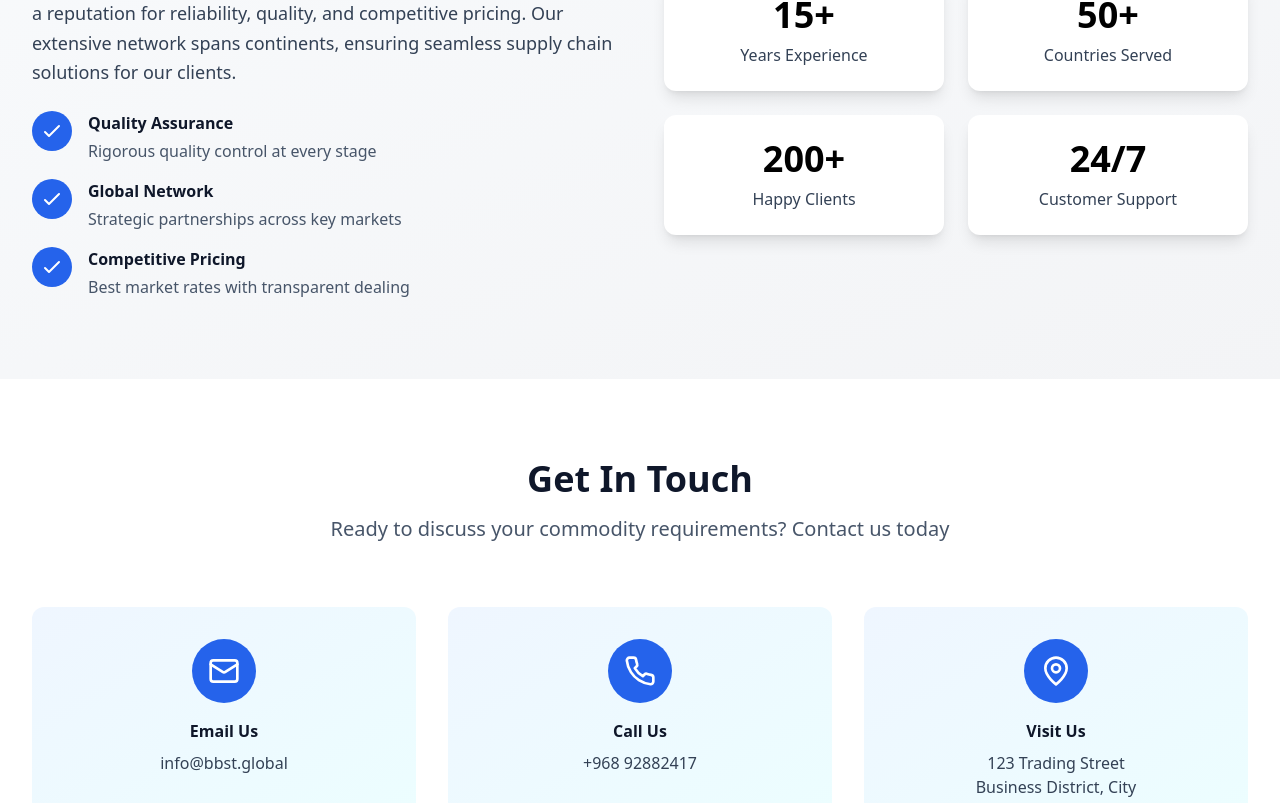
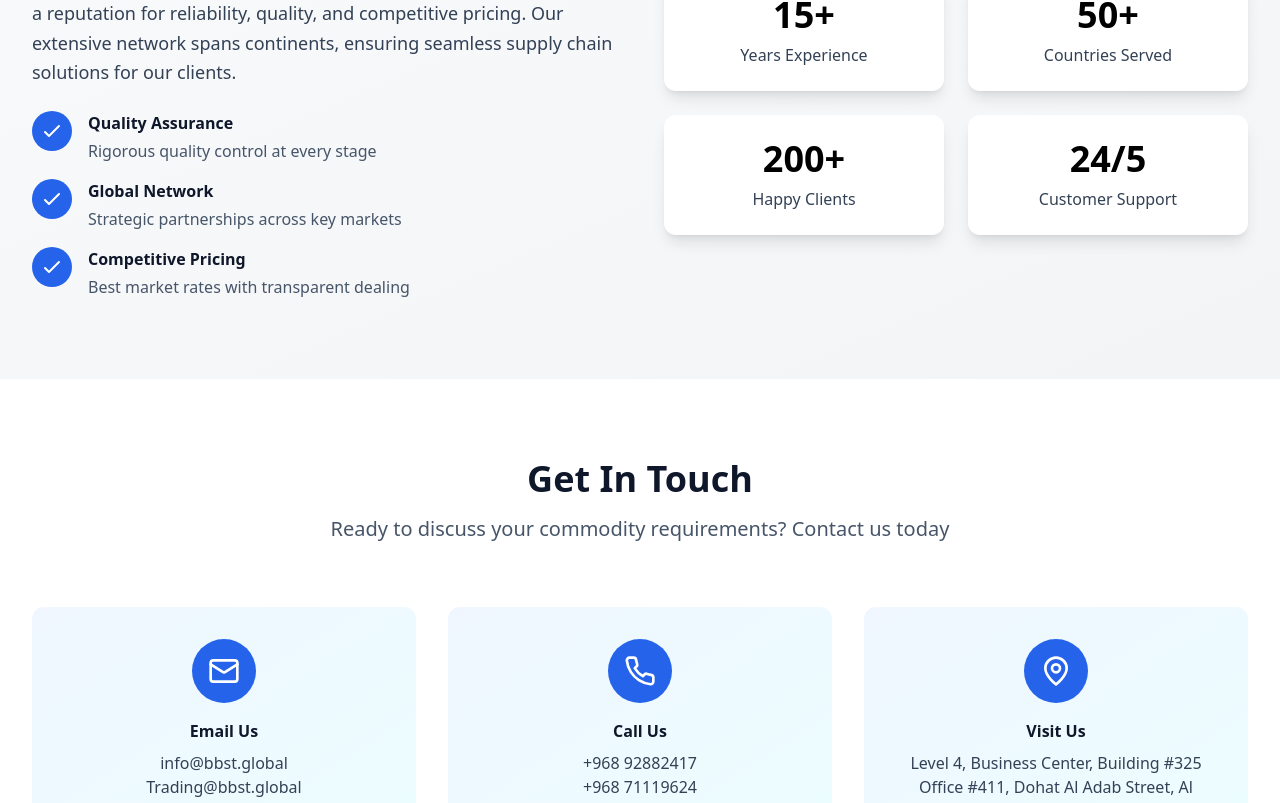
Before and after one commit to BBSoman/BBSTrading, a React (Vite) app: page / in a window 1280 px wide. Shown: the part 813-1616 px from the top of the page. Built offline with nearby package versions, Linux system fonts and the light colour scheme; no server answers.

Commit message:
Update HomePage.tsx

```diff
--- a/src/pages/HomePage.tsx
+++ b/src/pages/HomePage.tsx
@@ -139,7 +139,7 @@ export default function HomePage() {
                 <div className="text-slate-700 font-medium">{t.stats.happyClients}</div>
               </div>
               <div className="bg-white rounded-xl shadow-lg p-6 text-center transform hover:scale-105 transition-transform">
-                <div className="text-4xl font-bold text-black-600 mb-2">24/7</div>
+                <div className="text-4xl font-bold text-black-600 mb-2">24/5</div>
                 <div className="text-slate-700 font-medium">{t.stats.customerSupport}</div>
               </div>
             </div>
@@ -164,6 +164,7 @@ export default function HomePage() {
               </div>
               <h3 className="font-bold text-slate-900 mb-2">{t.homeContact.emailUs}</h3>
               <p className="text-slate-700">info@bbst.global</p>
+              <p className="text-slate-700">Trading@bbst.global</p>
             </div>
 
             <div className="bg-gradient-to-br from-blue-50 to-cyan-50 rounded-xl p-8 text-center hover:shadow-xl transition-shadow">
@@ -172,6 +173,7 @@ export default function HomePage() {
               </div>
               <h3 className="font-bold text-slate-900 mb-2">{t.homeContact.callUs}</h3>
               <p className="text-slate-700">+968 92882417</p>
+              <p className="text-slate-700">+968 71119624</p>
             </div>
 
             <div className="bg-gradient-to-br from-blue-50 to-cyan-50 rounded-xl p-8 text-center hover:shadow-xl transition-shadow">
@@ -179,8 +181,7 @@ export default function HomePage() {
                 <MapPin className="w-8 h-8 text-white" />
               </div>
               <h3 className="font-bold text-slate-900 mb-2">{t.homeContact.visitUs}</h3>
-              <p className="text-slate-700">123 Trading Street</p>
-              <p className="text-slate-700">Business District, City</p>
+              <p className="text-slate-700">Level 4, Business Center, Building #325 Office #411, Dohat Al Adab Street, Al Khuwair South, Muscat 133, Oman</p>
             </div>
           </div>
         </div>
```
